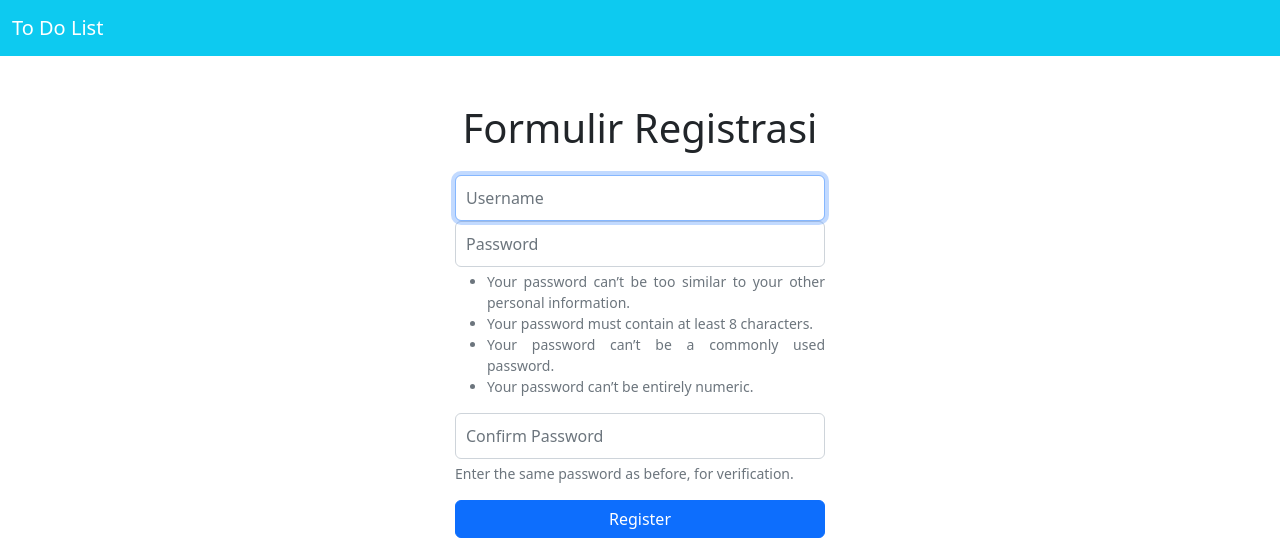
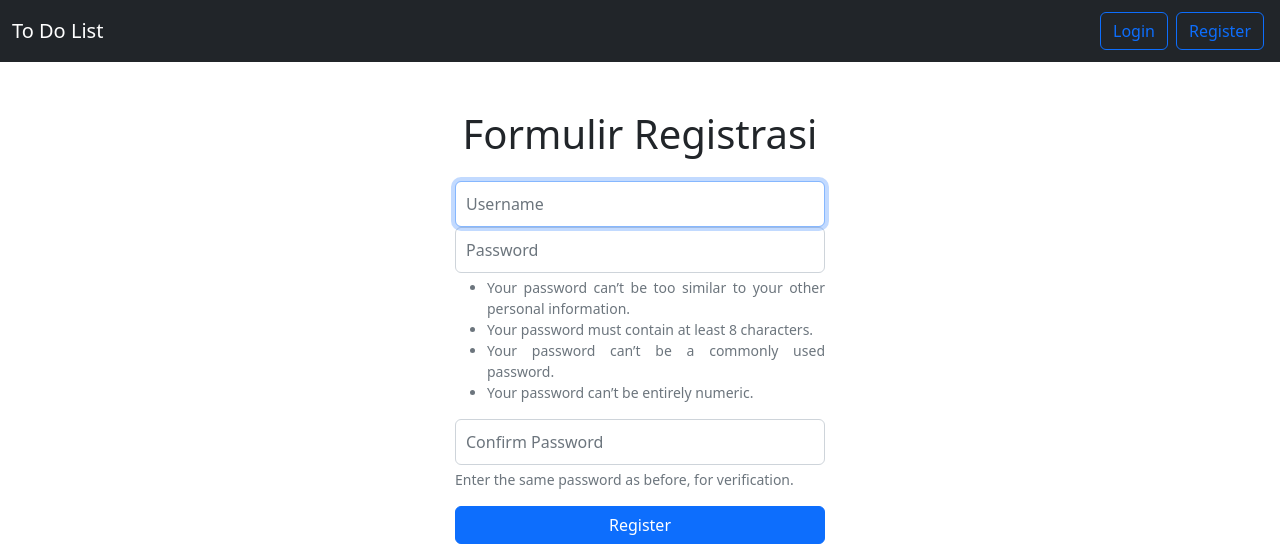
Before and after one commit to stevennovaryo/task-management, a Django app: page /todolist/register/ in a window 1280 px wide. Shown: the top 558 px of the page. Run offline with Django 4.2, Linux system fonts and the light colour scheme.

Commit message:
navbar styling

```diff
--- a/templates/base.html
+++ b/templates/base.html
@@ -7,7 +7,7 @@
   <meta name="viewport" content="width=device-width, initial-scale=1.0">
   <link rel="stylesheet" href="{% static 'css/style.css' %}">
   <link href="https://cdn.jsdelivr.net/npm/bootstrap@5.2.1/dist/css/bootstrap.min.css" rel="stylesheet" integrity="sha384-iYQeCzEYFbKjA/T2uDLTpkwGzCiq6soy8tYaI1GyVh/UjpbCx/TYkiZhlZB6+fzT" crossorigin="anonymous">
-  <nav class="navbar navbar-expand-lg bg-info">
+  <nav class="navbar navbar-expand-lg navbar-dark sticky-top bg-dark">
     {% block navbar %}
     {% endblock navbar %}
   </nav>
--- a/todolist/templates/login.html
+++ b/todolist/templates/login.html
@@ -7,6 +7,10 @@
 {% block navbar %}
 <div class="container-fluid">
     <a class="navbar-brand text-white" href="#">To Do List</a>
+    <div class="d-flex justify-content-end">
+        <a class="btn btn-outline-primary m-1" href="{% url 'todolist:login' %}">Login</a>
+        <a class="btn btn-outline-primary m-1" href="{% url 'todolist:register' %}">Register</a>
+    </div>
 </div>
 {% endblock navbar %}
 
--- a/todolist/templates/register.html
+++ b/todolist/templates/register.html
@@ -7,6 +7,10 @@
 {% block navbar %}
 <div class="container-fluid">
     <a class="navbar-brand text-white" href="#">To Do List</a>
+    <div class="d-flex justify-content-end">
+        <a class="btn btn-outline-primary m-1" href="{% url 'todolist:login' %}">Login</a>
+        <a class="btn btn-outline-primary m-1" href="{% url 'todolist:register' %}">Register</a>
+    </div>
 </div>
 {% endblock navbar %}
 
```
